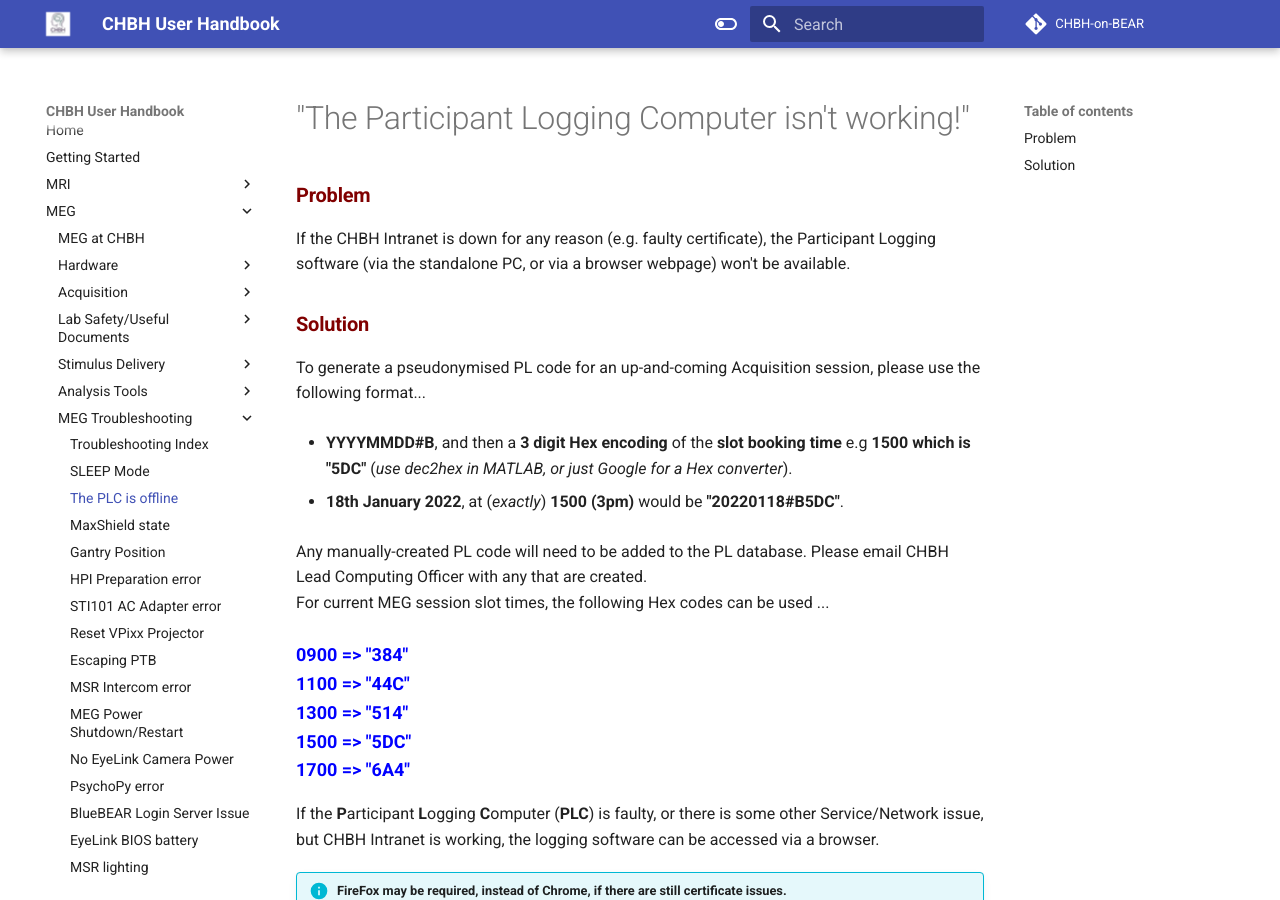
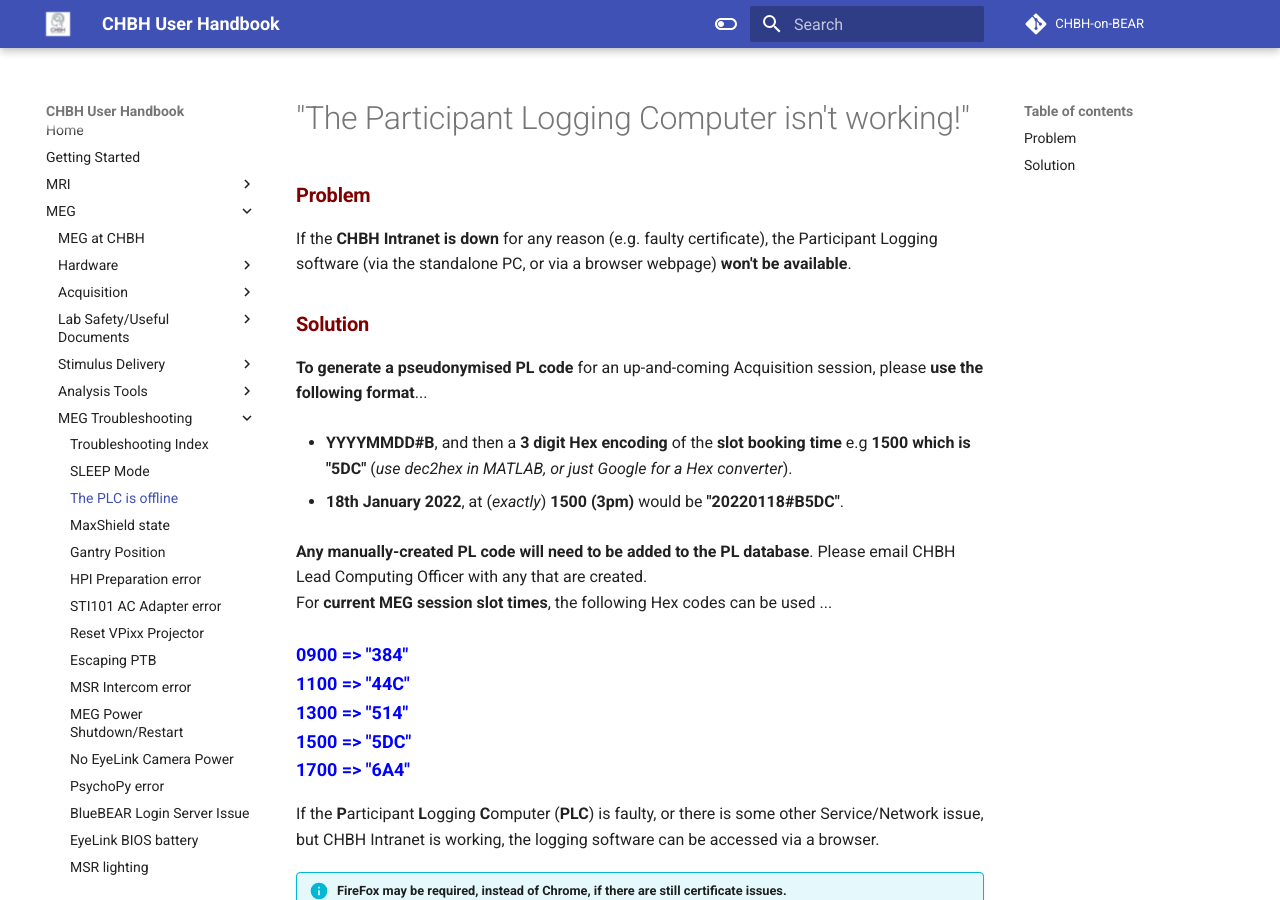
Before and after one commit to chbh-opensource/chbh-on-bear, an MkDocs documentation site: the page built from docs/meg/troubleshooting/plc_offline.md, in a window 1280 px wide and 900 px high. Built offline with MkDocs 1.6.1 and Material for MkDocs 9.7.7, drawn with Linux system fonts in a browser that asks for light colours; comment, search, counter and statistics services are not loaded.

Commit message:
Adding to MEG Hardware repo

```diff
--- a/docs/meg/troubleshooting/plc_offline.md
+++ b/docs/meg/troubleshooting/plc_offline.md
@@ -2,20 +2,20 @@
 
 ### **<span style="color:maroon">Problem</span>**
 
-If the CHBH Intranet is down for any reason (e.g. faulty certificate), the Participant Logging software (via the standalone PC, or via a browser webpage) won't be available.
+If the **CHBH Intranet is down** for any reason (e.g. faulty certificate), the Participant Logging software (via the standalone PC, or via a browser webpage) **won't be available**.
 
 ### **<span style="color:maroon">Solution</span>**
 
-To generate a pseudonymised PL code for an up-and-coming Acquisition session, please use the following format...
+**To generate a pseudonymised PL code** for an up-and-coming Acquisition session, please **use the following format**...
 
 - **YYYYMMDD#B**, and then a **3 digit Hex encoding** of the **slot booking time** e.g **1500 which is "5DC"** (*use dec2hex in MATLAB, or just Google for a Hex converter*).
 
 - **18th January 2022**, at (*exactly*) **1500 (3pm)** would be **"20220118#B5DC"**.
 
 
-Any manually-created PL code will need to be added to the PL database. Please email CHBH Lead Computing Officer with any that are created.
+**Any manually-created PL code will need to be added to the PL database**. Please email CHBH Lead Computing Officer with any that are created.
 <br />
-For current MEG session slot times, the following Hex codes can be used ...
+For **current MEG session slot times**, the following Hex codes can be used ...
 <br /><br />
 **<span style="font-size:large;color:blue">0900 => "384"<br /> 1100 => "44C"<br />1300 => "514"<br />1500 => "5DC"<br />1700 => "6A4"<br /></span>**
 
@@ -25,7 +25,7 @@
 
 Links are shown below. The second log screen should automatically show after participant details are entered into the first screen, but the second link is provided if needed to be used individually .</span>
 
-!!! warning "<span style="color:red">The URLs are MEG-specific, please do not use them in the MRI.<br /> MRI have their own PLC webpages, added to their Stim PCs.<br /> **[MRI Troubleshooting, PLC isn't working](../../../mri/hardware/troubleshooting/#the-participant-logging-computer-plc-isnt-working)**</span>"
+!!! warning "<span style="color:red">The URLs are MEG-specific, please do not use them in the MRI.<br /> MRI have their own PLC webpages, added to their Stim PCs.<br /> **[MRI Troubleshooting, PLC isn't working](../../mri/hardware/troubleshooting.md#the-participant-logging-computer-plc-isnt-working)**</span>"
 
 
 **<span style="font-size:large">https://www.chbh.bham.ac.uk/meg-log/log-screen1.html</span>**
--- a/mkdocs.yml
+++ b/mkdocs.yml
@@ -91,6 +91,7 @@
       - NATUS TP-300: meg/hardware/tp_300.md
       - VPixx PROPixx: meg/hardware/propixx.md
       - VPixx SOUNDPixx: meg/hardware/soundpixx.md
+      - Digitimer DS7A: meg/hardware/DS7A.md
     - Acquisition:
       - MEG Checklist: meg/acquisition/meg-acquisition-checklist.md
       - Noisy Channels: meg/acquisition/noisy_channels.md
```
Also changed, not shown: docs/meg/hardware/DS7A.md (added, +20 -0 lines), docs/meg/index.md (+3 -0 lines), docs/images/meg/DS7A.jpg (added).
